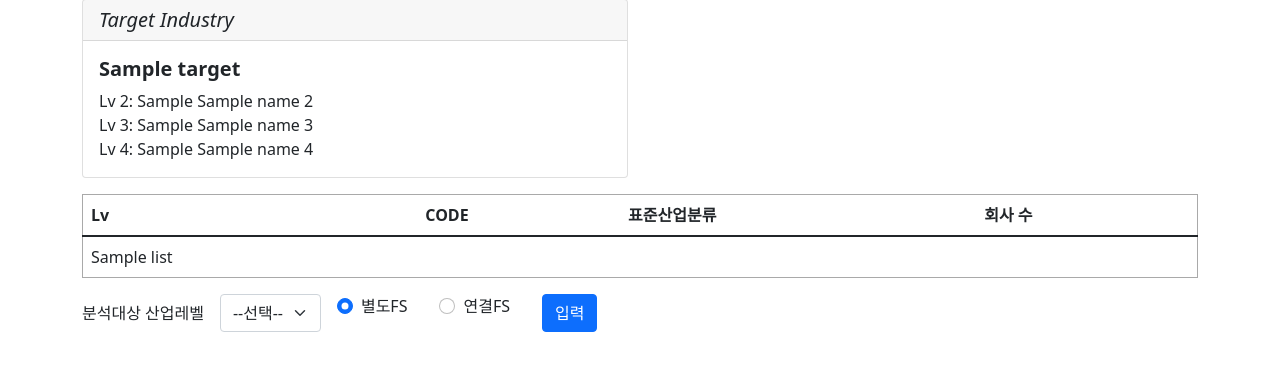
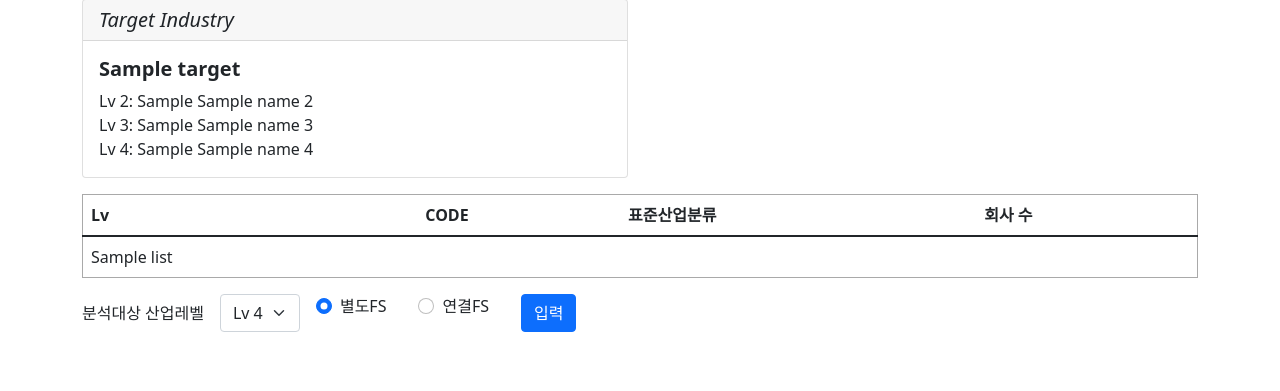
Before and after one commit to Sangjee-Jung/pybo, a Django app: template templates/pybo/industry_landscape.html in a window 1280 px wide. Shown: the part 207-598 px from the top of the page. Run offline with Django 4.2, Linux system fonts and the light colour scheme; the template is opened without the code that fills it: most values are stand-ins (such as "Sample title", 1, 10 or a date in 2020); parts of the project's set-up code (start-up, migrations or seed data) failed here and were passed over; some libraries are stand-ins or nearby versions.

Commit message:
조금 바꿈

```diff
--- a/templates/pybo/industry_landscape.html
+++ b/templates/pybo/industry_landscape.html
@@ -115,10 +115,9 @@
 
                 <div class = "col-auto">
                     <select name = "level" class="form-select">
-                    <option selected> --선택--</option>
                         <option value = 2> Lv 2 </option>
                         <option value = 3> Lv 3 </option>
-                    <option value = 4> Lv 4 </option>
+                        <option selected value = 4> Lv 4 </option>
                     </select>
                 </div>
 
@@ -142,7 +141,6 @@
                 </div>
             </form>
         </div>
-
     {% endif %}
 
 
```
Also changed, not shown: 1 other file. Lines whose indentation alone changed are shown as unchanged.
